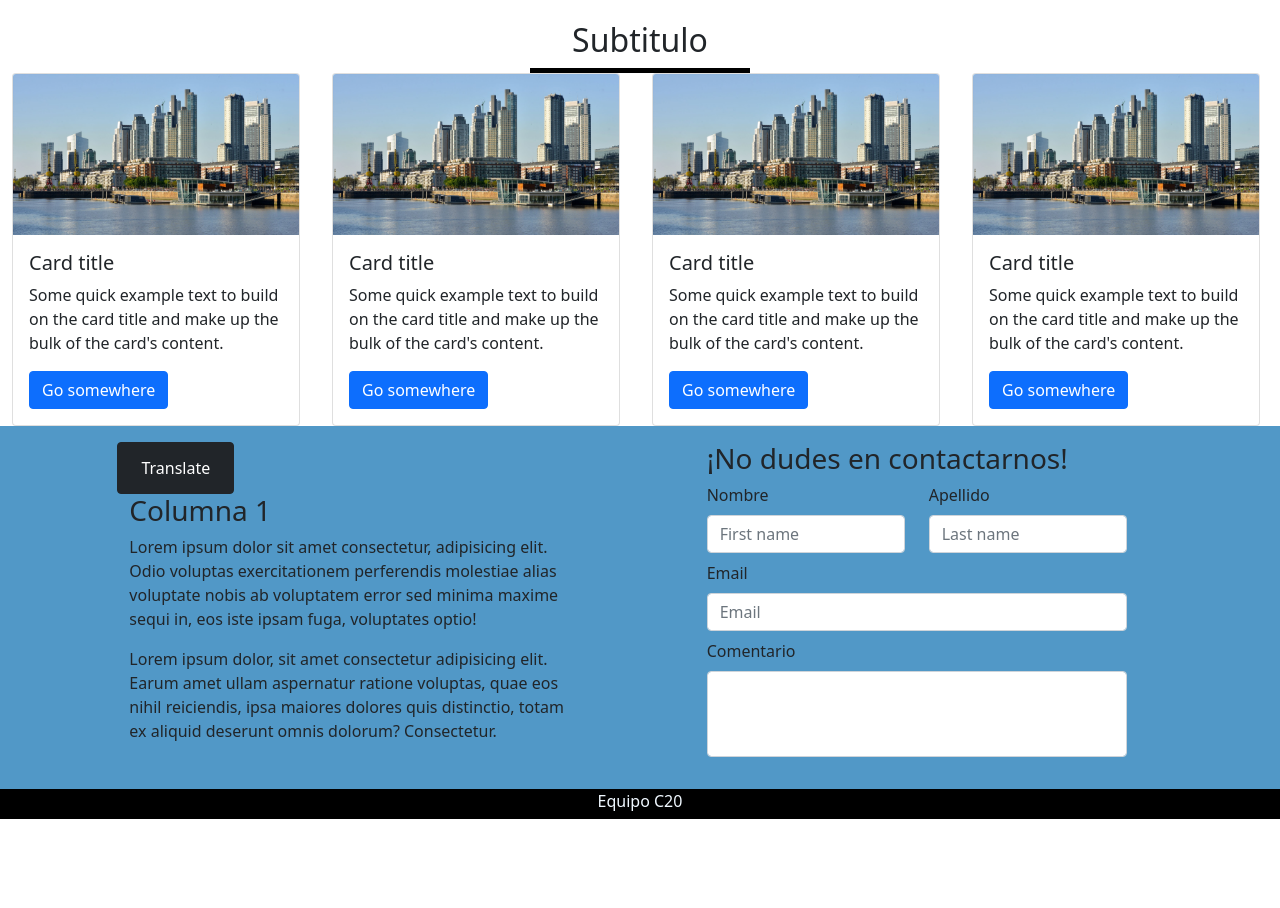
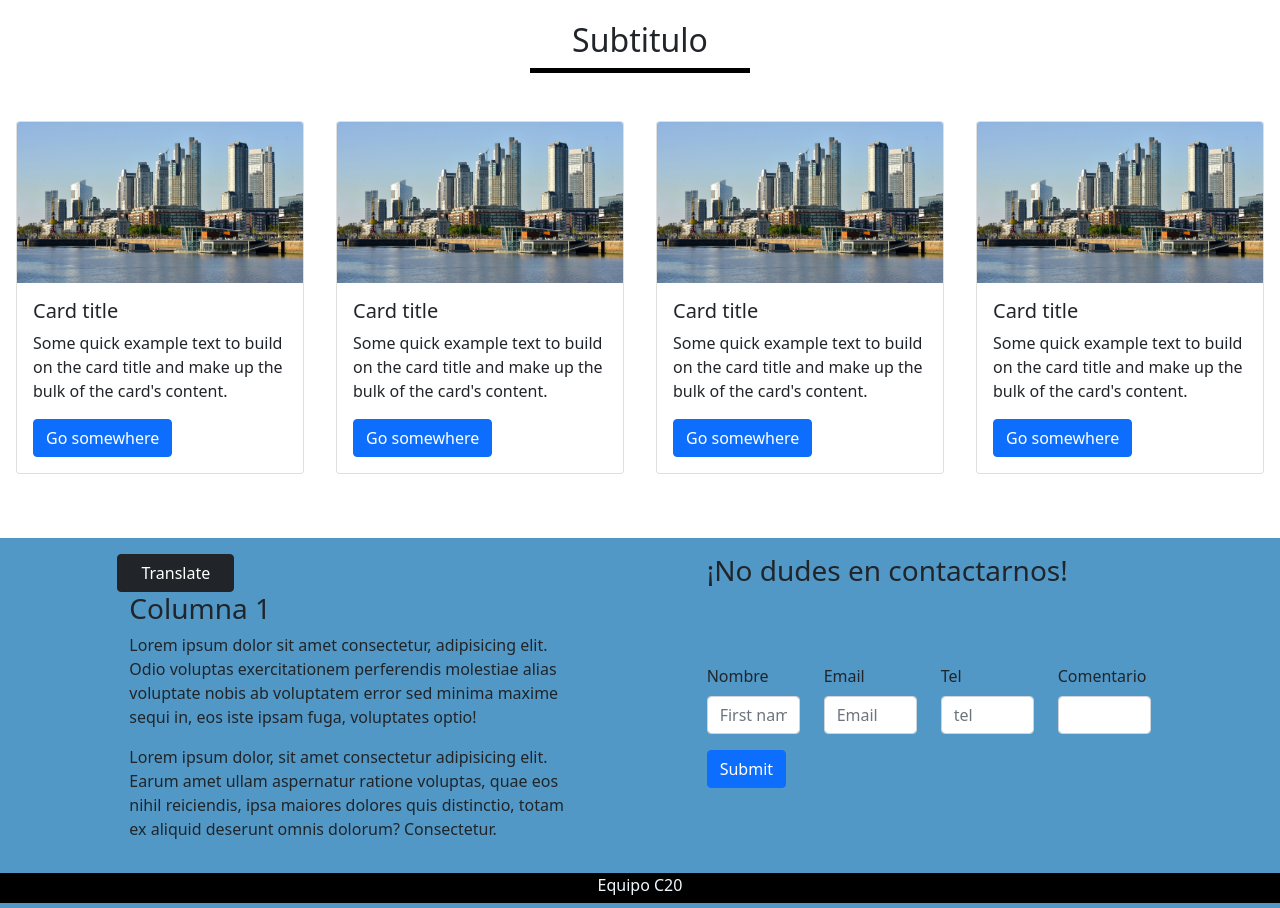
Before and after one commit to Fr4nee/C20-Portf, a website: page index.html in a window 1280 px wide. Shown: the part 2040-2948 px from the top of the page. Before the commit the page ends 2859 px from the top, so only its background shows below. Drawn offline with nearby package versions, Linux system fonts and the light colour scheme.

Commit message:
actualizacion 7/8

```diff
--- a/index.html
+++ b/index.html
@@ -178,8 +178,9 @@
                 <h2>Subtitulo</h2>
                 <div class="bar"> </div>
             </div>
-            <div class="row row-cols-1 row-cols-sm-2 row-cols-md-4">
-                <div class="col">
+            <div class="row row-cols-1 row-cols-sm-2 row-cols-md-4 ">
+
+                <div class="p_col">
                     <div class="card" style="width: 18rem;">
                         <img src="assets/cardproyectdemo.png" class="card-img-top">
                         <div class="card-body">
@@ -190,7 +191,7 @@
                     </div>
                 </div>
 
-                <div class="col">
+                <div class="p_col">
                     <div class="card" style="width: 18rem;">
                         <img src="assets/cardproyectdemo.png" class="card-img-top">
                         <div class="card-body">
@@ -201,7 +202,7 @@
                     </div>
                 </div>
 
-                <div class="col">
+                <div class="p_col">
                     <div class="card" style="width: 18rem;">
                         <img src="assets/cardproyectdemo.png" class="card-img-top">
                         <div class="card-body">
@@ -212,7 +213,7 @@
                     </div>
                 </div>
 
-                <div class="col">
+                <div class="p_col">
                     <div class="card" style="width: 18rem;">
                         <img src="assets/cardproyectdemo.png" class="card-img-top">
                         <div class="card-body">
@@ -251,24 +252,30 @@
             <!-- FORMULARIO -->
             <div class="row formulario p-3">
                 <h3>¡No dudes en contactarnos!</h3>
+            <form name="formm" method="POST" action="datos.php">
                 <div class="row mb-2">
+
                     <div class="col">
                         <label for="name" class="form-label">Nombre</label>
-                        <input type="text" class="form-control" placeholder="First name" aria-label="First name">
+                        <input type="text" name="name" class="form-control" placeholder="First name" aria-label="First name">
                     </div>
                     <div class="col">
-                        <label for="surname" class="form-label">Apellido</label>
-                        <input type="text" class="form-control" placeholder="Last name" aria-label="Last name">
+                        <label for="exampleFormControlInput1" class="form-label">Email</label>
+                        <input type="email" name="email" class="form-control mb-2" id="exampleFormControlInput1" placeholder="Email">
                     </div>
+                    <div class="col">
+                        <label for="tel" class="form-label">Tel</label>
+                        <input type="tel" name="tel" class="form-control" placeholder="tel" aria-label="tel">
                     </div>
-                <div class="row mb-2">
-                    <div class="col mb-2">
-                        <label for="exampleFormControlInput1" class="form-label">Email</label>
-                        <input type="email" class="form-control mb-2" id="exampleFormControlInput1" placeholder="Email">
+
+                    <div class="col">
                         <label for="exampleFormControlTextarea1" class="form-label">Comentario</label>
-                        <textarea class="form-control" id="exampleFormControlTextarea1" rows="3" style=" resize: none;"></textarea>
+                        <input type="text" name="comentario" class="form-control" id="exampleFormControlTextarea1" rows="3" style="resize: none;">
                     </div>
+
                 </div>
+                <button type="submit" class="btn btn-primary">Submit</button>
+            </form>
             </div>
         </div>
         <!-- BRAND -->
--- a/styles.scss
+++ b/styles.scss
@@ -146,6 +146,17 @@ body {
     background-color: rgba(0,0,0,0.65);
 }
 
+.p_col .card {
+    top: 0;
+    left: 0;
+    right: 0;
+    bottom: 0;
+    margin: auto;
+    display: relative;
+    margin-top: 3em;
+    margin-bottom: 4em;
+}
+
 .footer {
     width: 100%;
     height: 370px;
```
Also changed, not shown: styles.css, 2 other files. Lines whose indentation alone changed are shown as unchanged.
